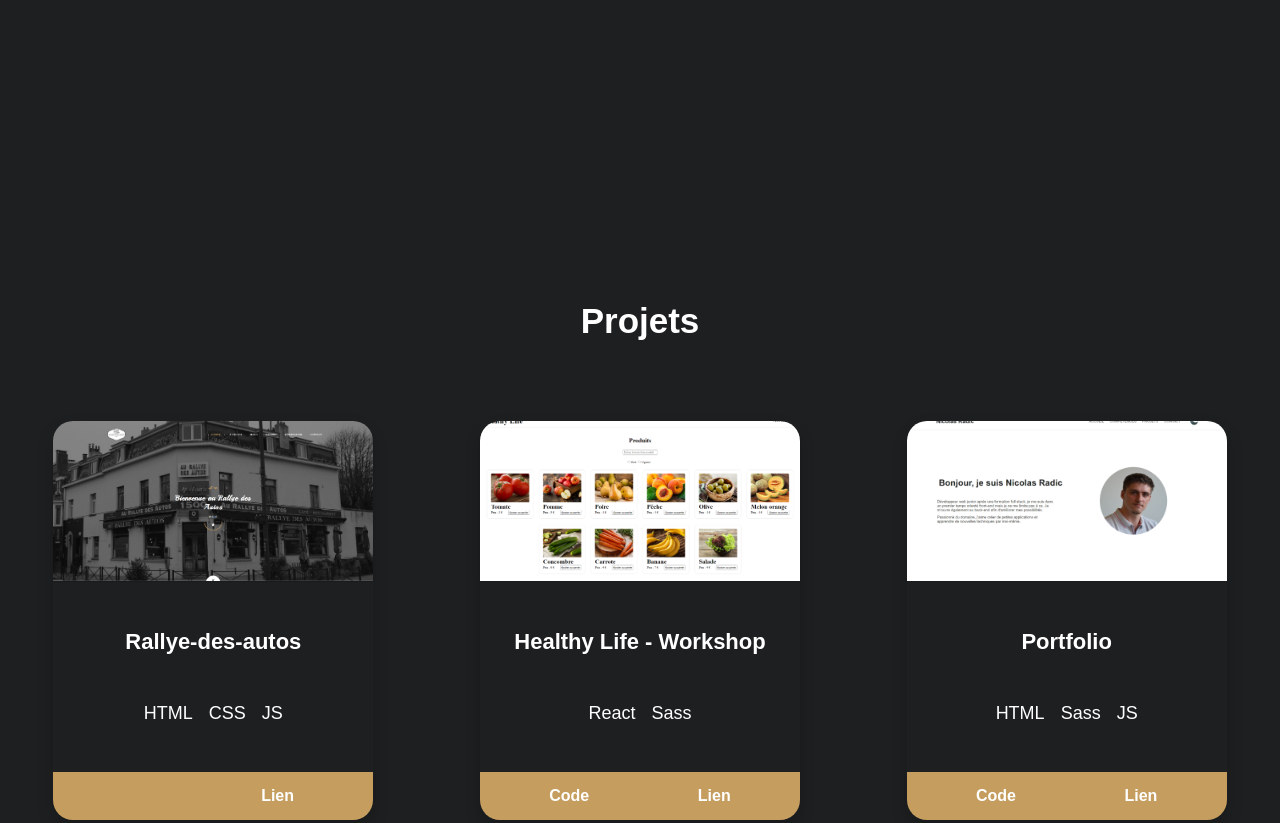
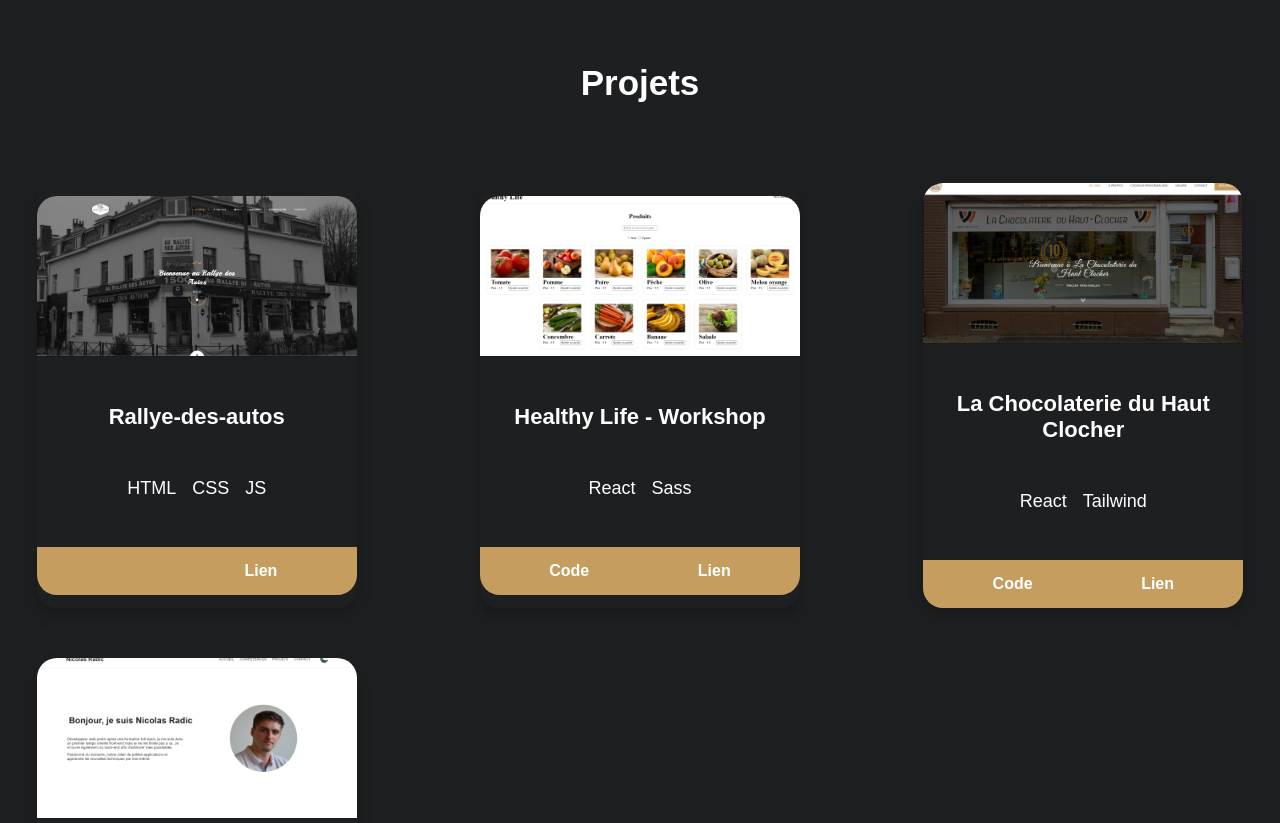
Before and after one commit to NicolasRadic/portfolio, a website: page index.html in a window 1280 px wide. Shown: the part 1440-2263 px from the top of the page. Drawn offline with Linux system fonts and the light colour scheme.

Commit message:
add chocolaterie du haut clocher card

```diff
--- a/index.html
+++ b/index.html
@@ -221,7 +221,33 @@
               >
             </div>
           </div>
-          <!-- rallye des autos -->
+          <!-- la chocolaterie du haut clocher -->
+
+          <div class="projects__card">
+            <img
+              src="./assets/images/projets/chocolaterie-du-haut-clocher.png"
+              alt="la chocolaterie du haut clocher"
+              class="projects__img"
+            />
+            <h3>La Chocolaterie du Haut Clocher</h3>
+            <div class="projects__tech">
+              <p>React</p>
+              <p>Tailwind</p>
+            </div>
+            <div class="projects__card-links">
+              <a
+                href="https://github.com/NicolasRadic/La-chocolaterie-du-haut-chlocher"
+                target="”_blank”"
+                >Code</a
+              >
+              <a
+                href="https://lachocolaterieduhautclocher.be/"
+                target="”_blank”"
+                >Lien</a
+              >
+            </div>
+          </div>
+          <!-- portfolio -->
 
           <div class="projects__card">
             <img
--- a/style/scss/_projects.scss
+++ b/style/scss/_projects.scss
@@ -40,6 +40,7 @@
     justify-content: center;
     gap: 3rem;
     box-shadow: 0 0.5rem 1rem rgba(0, 0, 0, 0.2);
+    text-align: center;
 
     h3 {
       font-size: 22px;
@@ -90,7 +91,7 @@
 
     &__grid {
       grid-template-columns: repeat(3, 1fr);
-      gap: 0;
+      gap: 50px;
     }
 
     &__card {
```
Also changed, not shown: assets/images/projets/chocolaterie-du-haut-clocher.png (added), style/css/styles.css, 1 other file.
